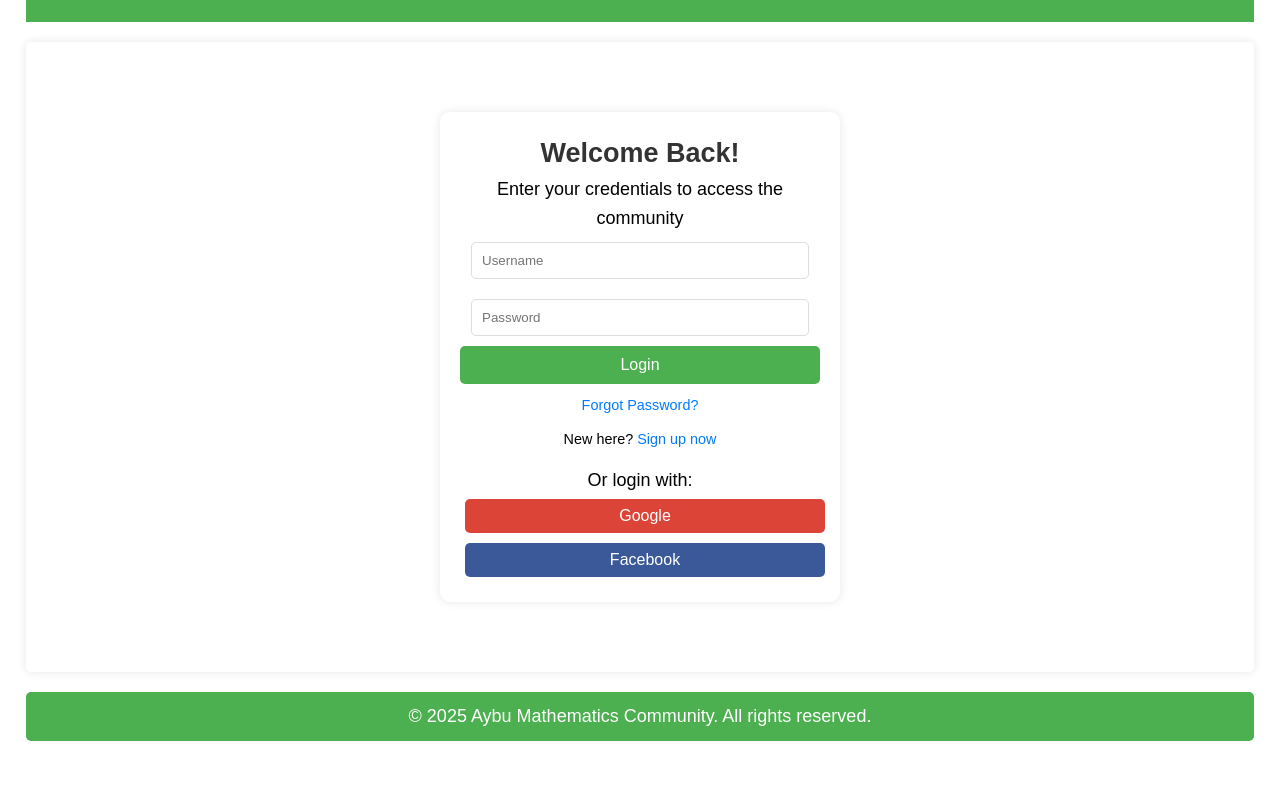
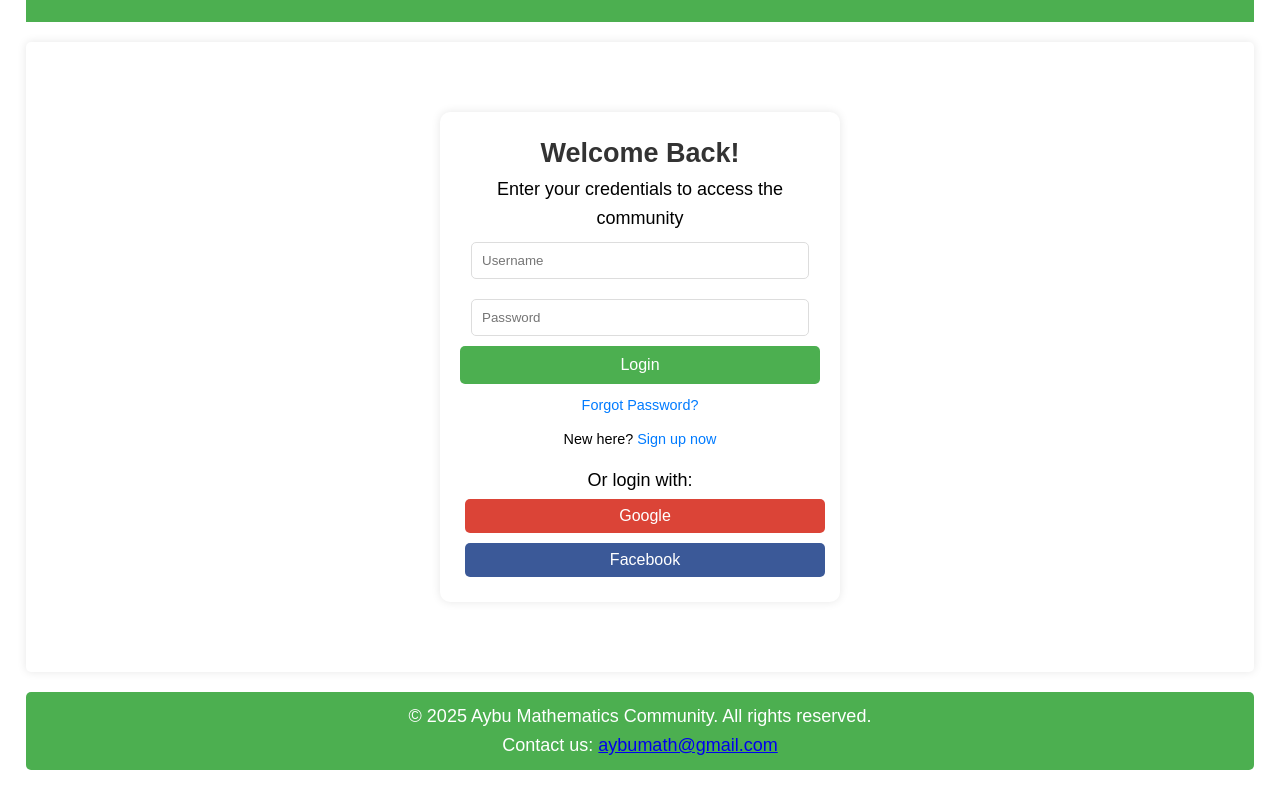
Before and after one commit to bilgivecesaret/Aybu-Mathematics-Community, a plain HTML site: page login.html in a window 1280 px wide. Shown: the part 174-970 px from the top of the page. Before the commit the page ends 941 px from the top, so only its background shows below. Drawn offline with Linux system fonts and the light colour scheme.

Commit message:
correction

```diff
--- a/login.html
+++ b/login.html
@@ -54,8 +54,9 @@
         </div>
     </main>
 
-    <footer>
+    <footer role="contentinfo">
         <p>&copy; 2025 Aybu Mathematics Community. All rights reserved.</p>
+        <p>Contact us: <a href="mailto:aybumath@gmail.com">aybumath@gmail.com</a></p>
     </footer>
 </body>
 </html>
```
Also changed, not shown: scores.html (+4 -5 lines), signup.html (+1 -1 lines), test.html (+1 -1 lines), videos.html (+1 -1 lines).
